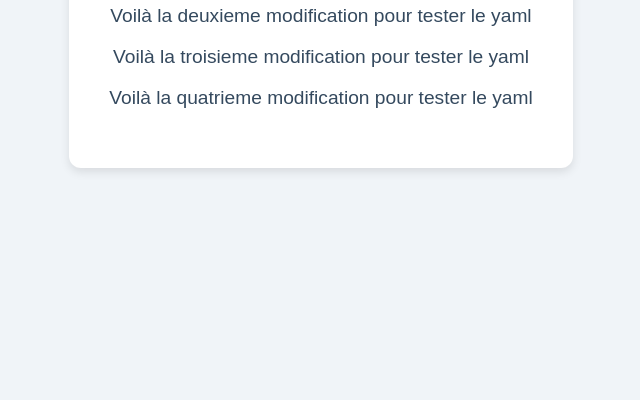
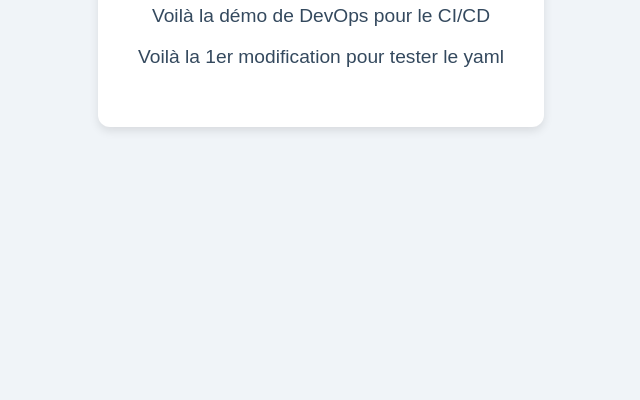
Before and after one commit to noelAgbati/ApplicationDemo, a plain HTML site: page index.html in a window 1280 px wide. Shown: the part 400-800 px from the top of the page, without its empty margins (319-959 px from the left). Drawn offline with Linux system fonts and the light colour scheme.

Commit message:
Message décrivant tes modifications

```diff
--- a/index.html
+++ b/index.html
@@ -12,9 +12,8 @@
     <div class="container">
         <h1>Bonjour !</h1>
         <p>Voilà la démo de DevOps pour le CI/CD</p>
-        <p>Voilà la deuxieme modification pour tester le yaml</p>
-        <p>Voilà la troisieme modification pour tester le yaml</p>
-        <p>Voilà la quatrieme modification pour tester le yaml</p>
+        <p>Voilà la 1er modification pour tester le yaml</p>
+
     </div>
 </body>
 </html>
```
